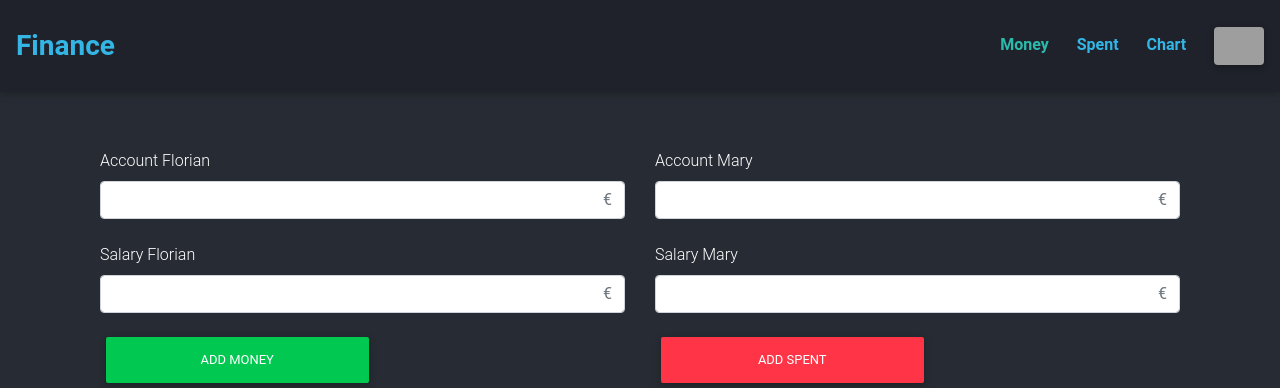
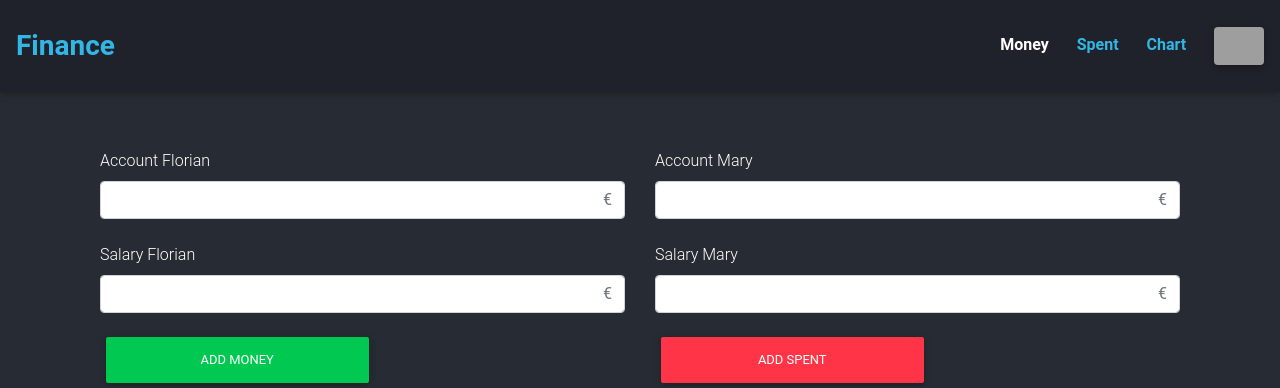
Before and after one commit to BFlorian91/CashTrack-MVC, a PHP site: page /?page=addmoney in a window 1280 px wide. Shown: the top 388 px of the page. Run offline with PHP 8.4, Linux system fonts and the light colour scheme; some libraries are stand-ins or nearby versions; grey boxes are pictures that could not be loaded.

Commit message:
add update to design

```diff
--- a/view/View.php
+++ b/view/View.php
@@ -46,9 +46,9 @@ class View
           <span class="navbar-toggler-icon"></span>
         </button>
         <div class="ml-auto">
-            <a <?php echo ($_GET['page'] == 'addmoney') ? 'class="text-default font-weight-bold mr-4"' : 'class="mr-4 text- font-weight-bold"' ?>  href="index.php?page=addmoney" role="button">Money</a>
-            <a <?php echo ($_GET['page'] == 'addspent') ? 'class="text-success font-weight-bold mr-4"' : 'class="mr-4 text-info font-weight-bold"' ?> class="mr-4 text-info font-weight-bold" href="index.php?page=addspent">Spent</a>
-            <a <?php echo ($_GET['page'] == 'chart') ? 'class="text-success font-weight-bold mr-4"' : 'class="mr-4 text-info font-weight-bold"' ?> class="mr-4 text-info font-weight-bold" href="index.php?page=chart" role="button">Chart</a>
+            <a <?php echo ($_GET['page'] == 'addmoney') ? 'class="text-white font-weight-bold mr-4"' : 'class="mr-4 text-info font-weight-bold"' ?>  href="index.php?page=addmoney" role="button">Money</a>
+            <a <?php echo ($_GET['page'] == 'addspent') ? 'class="text-white font-weight-bold mr-4"' : 'class="mr-4 text-info font-weight-bold"' ?> class="mr-4 text-info font-weight-bold" href="index.php?page=addspent">Spent</a>
+            <a <?php echo ($_GET['page'] == 'chart') ? 'class="text-white font-weight-bold mr-4"' : 'class="mr-4 text-info font-weight-bold"' ?> class="mr-4 text-info font-weight-bold" href="index.php?page=chart" role="button">Chart</a>
             <!-- <div class="col-xl-5 col-md-4 mb-3 text-center"> -->
               <img src="https://cdn.intra.42.fr/users/medium_flbeaumo.jpg" width="50" class="img-fluid z-depth-1 rounded" alt="pp">
             <!-- </div> -->
--- a/view/ViewAddSpent.php
+++ b/view/ViewAddSpent.php
@@ -36,7 +36,8 @@ class ViewAppSpent extends View
                         <input class="form-control text-right" type="text" name="spent" placeholder="€">
                     </div>
                 </div>
-                <button type="submit" class="mt-4 w-25 btn btn-danger">Add Spent</button>
+                <button type="submit" class="mt-4 w-25 btn btn-info">Add Spent</button>
+                <button type="submit" class="mt-4 w-25 btn btn-danger float-right"><i class="fas fa-trash"></i> Clear</button>
             </form>
         </div>
 
@@ -61,8 +62,8 @@ class ViewAppSpent extends View
                                 <td><?php echo $val['nameOfSpent']; ?></td>
                                 <td><?php echo $val['spent']; ?>€</td>
                                 <td><?php echo $val['date']; ?></td>
-                                <td class="text-center"><button class="btn btn-danger"><i class="fas fa-trash"></i></button>
-                                <button class="btn btn-info"><i class="fas fa-edit"></i></button></td>
+                                <td class="text-center"><button class="btn btn-info"><i class="fas fa-edit"></i></button>
+                                <button class="btn btn-danger"><i class="fas fa-trash"></i></button></td>
                             </tr>
                             <?php endif; }
                     }
--- a/view/ViewChart.php
+++ b/view/ViewChart.php
@@ -17,7 +17,7 @@
 				data: {
 					labels: ['January', 'February', 'March', 'April', 'May', 'June', 'July', 'August', 'September', 'October', 'November', 'December'],
 					datasets: [{
-						label: 'Spent',
+						label: 'Florian',
 						data: ["220", 150, 450],
 						backgroundColor: [
 							'rgba(54, 162, 235, 0.2)',
@@ -38,7 +38,15 @@
 				},
 				options: {
 					scales: {
+						xAxes: [{
+            gridLines: {
+                color: "rgba(0, 0, 0, 0)",
+            }
+        }],
 						yAxes: [{
+            gridLines: {
+                color: "rgba(0, 0, 0, 0)",
+            },
 							ticks: {
 								beginAtZero: true
 							}
```
